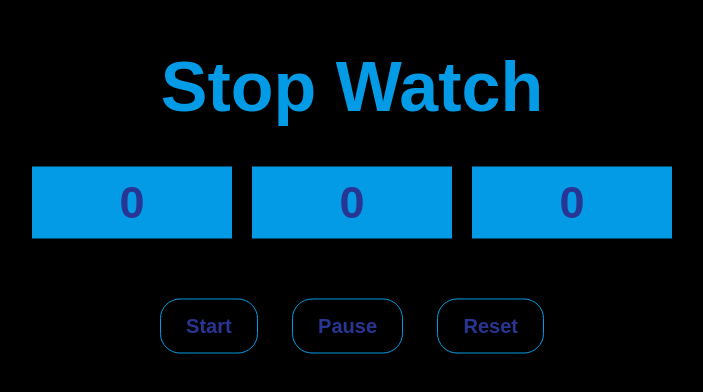
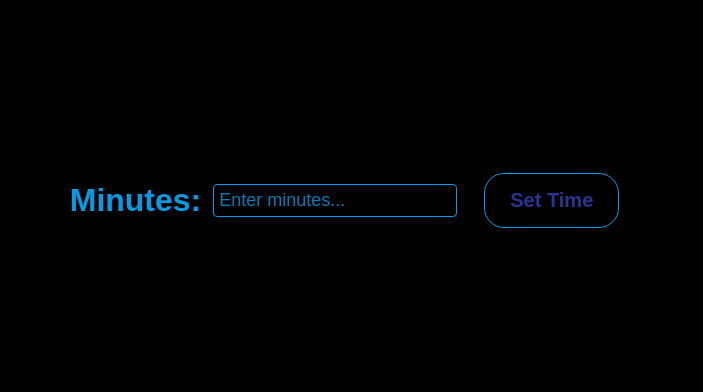
Before and after one commit to Hashir-Khan777/stopWatch, a plain HTML site: page index.html in a window 1280 px wide. Shown: the part 200-592 px from the top of the page, without its empty margins (288-991 px from the left). Drawn offline with Linux system fonts and the light colour scheme.

Commit message:
Stop Watch

```diff
--- a/app.js
+++ b/app.js
@@ -5,18 +5,34 @@ var minHead = document.querySelector(".min");
 var secHead = document.querySelector(".sec");
 var msecHead = document.querySelector(".msec");
 var start = document.querySelector(".start");
+var set = document.querySelector(".set");
+var minsInput = document.querySelector("#mins");
+var table_set_time = document.querySelector(".table_set_time");
+var watch = document.querySelector(".watch");
 var interval;
+
+function setTime() {
+  min = minsInput.value;
+  sec = 59;
+  table_set_time.classList.add("none");
+  watch.classList.remove("none");
+  minHead.innerHTML = min;
+  secHead.innerHTML = sec;
+}
+
 function timer() {
   msec++;
   msecHead.innerHTML = msec;
   if (msec >= 100) {
-    sec++;
+    sec--;
     secHead.innerHTML = sec;
     msec = 0;
-  } else if (sec >= 60) {
-    min++;
+  } else if (sec <= 0) {
+    min--;
     minHead.innerHTML = min;
-    sec = 0;
+    sec = 59;
+  } else if (min <= 0) {
+    clearInterval(interval);
   }
 }
 
--- a/index.html
+++ b/index.html
@@ -1,30 +1,43 @@
 <!DOCTYPE html>
 <html lang="en">
-
   <head>
-    <meta charset="UTF-8">
-    <meta name="viewport" content="width=device-width, initial-scale=1.0">
+    <meta charset="UTF-8" />
+    <meta name="viewport" content="width=device-width, initial-scale=1.0" />
     <title>Stop Watch</title>
-    <link rel="stylesheet" href="style.css">
+    <link rel="stylesheet" href="style.css" />
   </head>
 
   <body>
-    <div class="watch">
+    <div class="table_set_time">
+      <table>
+        <tr>
+          <td>
+            <label for="mins"><h1>Minutes:</h1></label>
+          </td>
+          <td>
+            <input type="number" id="mins" placeholder="Enter minutes..." />
+          </td>
+          <td>
+            <button class="timeBtn set" onclick="setTime()">Set Time</button>
+          </td>
+        </tr>
+      </table>
+    </div>
+    <div class="watch none">
       <div class="heading">
-            <h1 class="head"> Stop Watch </h1>
+        <h1 class="head">Stop Watch</h1>
       </div>
       <div class="stopWatch">
-            <h1 class="time min"> 0 </h1>
-            <h1 class="time sec"> 0 </h1>
-            <h1 class="time msec"> 0 </h1>
+        <h1 class="time min">0</h1>
+        <h1 class="time sec">0</h1>
+        <h1 class="time msec">0</h1>
       </div>
       <div class="buttons">
-            <button class="timeBtn start" onclick="onWatch()"> Start </button>
-            <button class="timeBtn pause" onclick="pauseWatch()"> Pause </button>
-            <button class="timeBtn reset" onclick="resetWatch()"> Reset </button>
+        <button class="timeBtn start" onclick="onWatch()">Start</button>
+        <button class="timeBtn pause" onclick="pauseWatch()">Pause</button>
+        <button class="timeBtn reset" onclick="resetWatch()">Reset</button>
       </div>
     </div>
   </body>
   <script src="app.js"></script>
-
 </html>
--- a/style.css
+++ b/style.css
@@ -104,6 +104,31 @@ button:hover {
   }
 }
 
+.table_set_time {
+  display: flex;
+  justify-content: center;
+  align-items: center;
+  width: 100vw;
+  height: 100vh;
+  color: #039be5;
+}
+
+#mins {
+  margin: 0 10px;
+  font-size: 18px;
+  padding: 5px;
+  background: none;
+  border: none;
+  border: 1px solid #039be5;
+  border-radius: 4px;
+  color: #039be5;
+}
+
+#mins::placeholder {
+  color: #039be5;
+  opacity: 0.8;
+}
+
 @media screen and (max-width: 500px) {
   .time {
     width: 80px;
@@ -133,3 +158,7 @@ button:hover {
     margin-bottom: 15px;
   }
 }
+
+.none {
+  display: none;
+}
```
Lines whose indentation alone changed are shown as unchanged.
